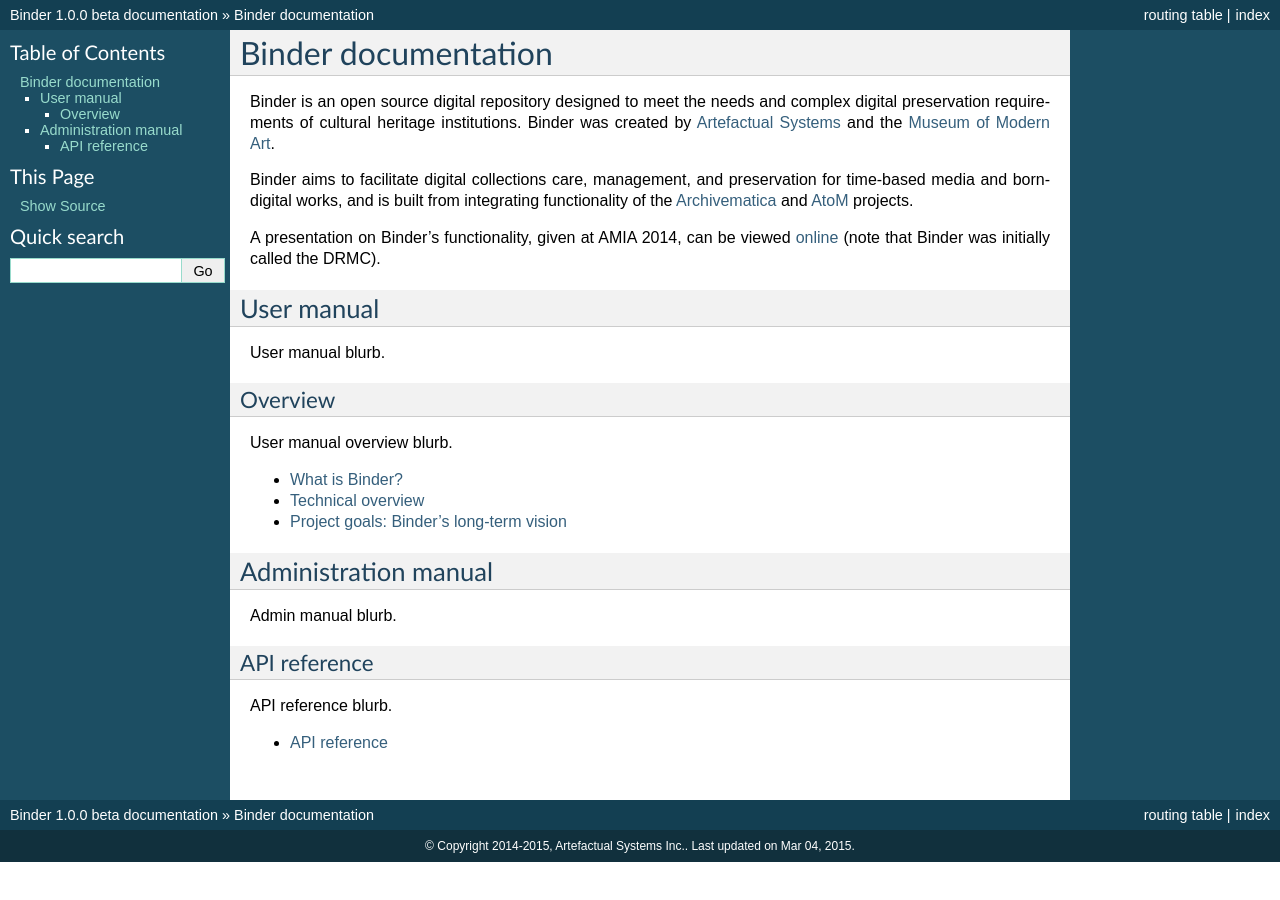
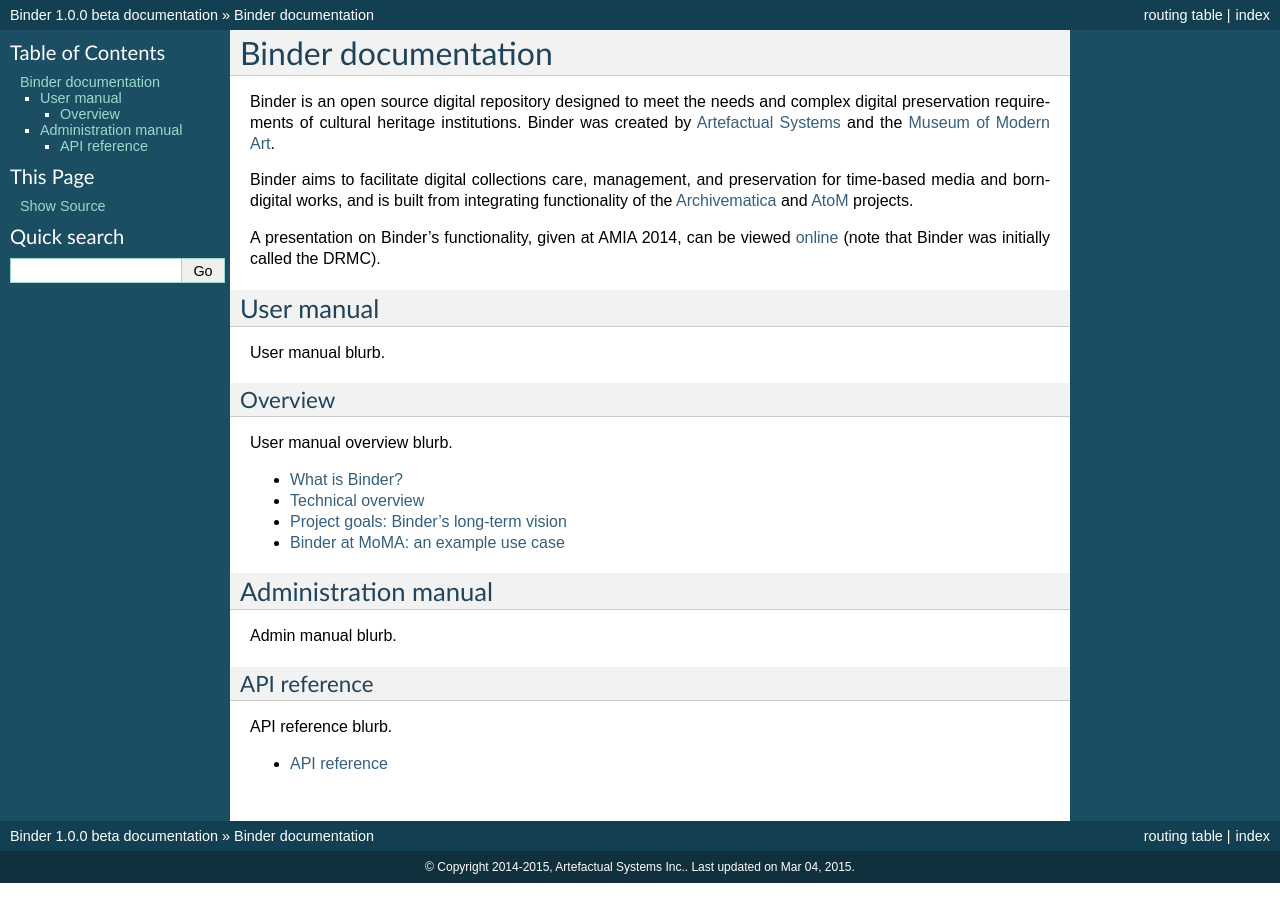
Before and after one commit to artefactual/binder-docs, a Sphinx documentation site: the page built from source/index.rst, in a window 1280 px wide. Built offline with Sphinx 7.4.7, drawn with Linux system fonts in a browser that asks for light colours; pages that are not in the unit, such as notebooks, are missing from menus.

Commit message:
add page for MoMA Binder use case

```diff
--- a/source/index.rst
+++ b/source/index.rst
@@ -42,6 +42,7 @@
 * :ref:`What is Binder? <intro>`
 * :ref:`Technical overview <tech-overview>`
 * :ref:`Project goals: Binder's long-term vision <project-goals>`
+* :ref:`binder-moma`
 
 
 Administration manual
--- a/source/user-manual/index.rst
+++ b/source/user-manual/index.rst
@@ -6,8 +6,13 @@
 Below you'll find an outline of the chapters in the user manual, and a set of
 links to each chapter's main sections.
 
+:ref:`Back to main Binder documentation page <home>`
+
+--------
+
 .. toctree::
 
    overview/intro
    overview/project-goals
    overview/tech-overview
+   overview/binder-moma
--- /dev/null
+++ b/source/user-manual/overview/binder-moma.rst
@@ -0,0 +1,9 @@
+.. _binder-moma:
+
+===================================
+Binder at MoMA: an example use case
+===================================
+
+Add content here.
+
+:ref:`Back to top <binder-moma>`
```
